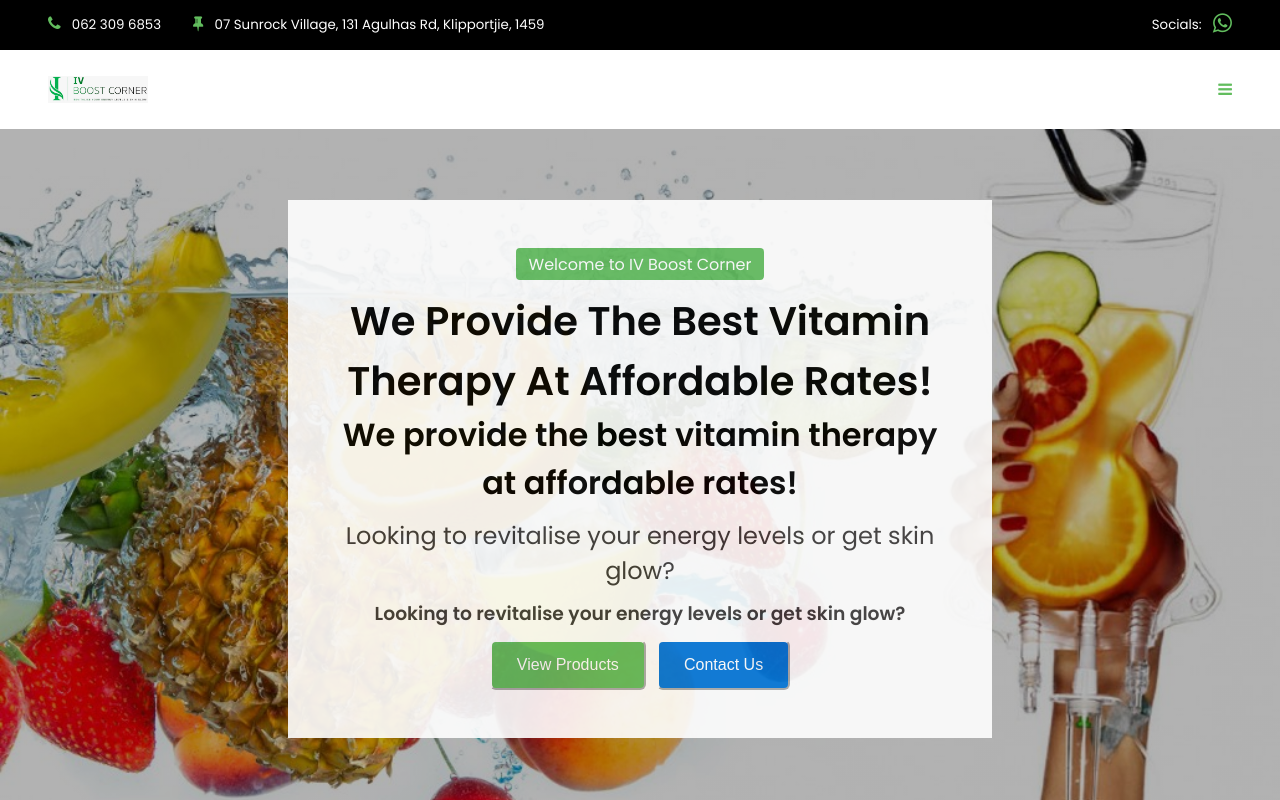
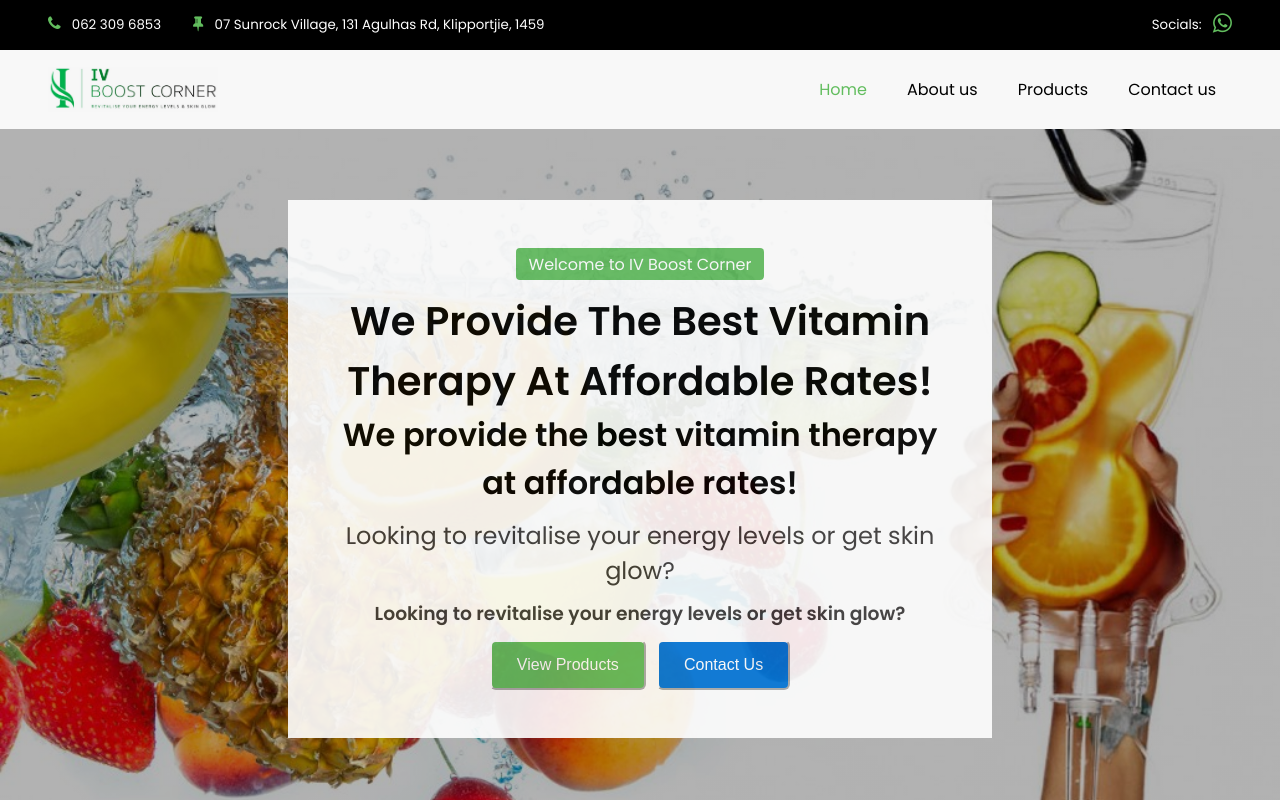
Before and after one commit to siyabongahlongwane/iv-boost-corner, a React (Vite) app: page / in a window 1280 px wide. Built offline with nearby package versions, Linux system fonts and the light colour scheme.

Commit message:
Navbar, Footer updates

```diff
--- a/src/colors.scss
+++ b/src/colors.scss
@@ -6,6 +6,7 @@ $blue-grey: #eff4fa;
 $white: #fff;
 $black: #000;
 $gray: #3c3a3a;
+$dimgrey: #f8f8f8;
 
 /* Colors */
 .primary-col,
@@ -63,3 +64,7 @@ $gray: #3c3a3a;
 .jumbotron-wrapper {
   background-color: $blue-grey;
 }
+
+.dimgrey-bg {
+  background-color: $dimgrey;
+}
--- a/src/components/Footer.tsx
+++ b/src/components/Footer.tsx
@@ -1,11 +1,11 @@
 import { NavLink } from "react-router-dom";
-import logo from "../assets/logo.png";
+import logo from "../assets/logo.jpeg";
 
 const Footer = () => {
   return (
     <div className="d-flex flex-row flex-col-xs white-col padding-med justify-content-between footer gap-1-xs">
       <div className="d-flex flex-col flex-1 padding-std gap-med gap-1-xs">
-        <img width="150px" src={logo} alt="IV Boost Corner Logo" />
+        <img width="200px" src={logo} alt="IV Boost Corner Logo" />
         <span>
           We target people who work hard as they need energy, sportsmen, sportswomen, people with skin problems, older people with athritis, body pains, muscle pain, people who want to detox, or have a hang over.
         </span>
--- a/src/components/Navbar.tsx
+++ b/src/components/Navbar.tsx
@@ -23,7 +23,7 @@ const Navbar = () => {
     },
   ];
   return (
-    <div className="navbar d-flex flex-row block white-bg full-height justify-content-between">
+    <div className="navbar d-flex flex-row block dimgrey-bg full-height justify-content-between">
       <div className="logo d-flex flex-col justify-content-center">
         <img className="block" src={logo} alt="IV Boost Logo" />
       </div>
@@ -45,7 +45,7 @@ const Navbar = () => {
           </span>
         </div>
 
-        <ul className="d-flex flex-row d-none">
+        <ul className={"d-flex flex-row desktop-menu"}>
           {navItems.map(({ path, name }) => {
             return (
               <li key={name}>
--- a/src/flex.scss
+++ b/src/flex.scss
@@ -50,7 +50,7 @@
     flex-wrap: wrap;
 }
 
-.d-none {
+.d-none, .menu-icon {
     display: none;
 }
 
@@ -59,6 +59,10 @@
 }
 
 @media (max-width: 600px) {
+    .menu-icon {
+        display: block;
+    }
+
 
     .flex-row-xs {
         flex-direction: row;
--- a/src/index.scss
+++ b/src/index.scss
@@ -33,7 +33,7 @@ body {
     box-sizing: border-box;
 
     .logo {
-      width: 100px;
+      width: 170px;
     }
 
     .nav-links>ul {
--- a/src/reponsiveness.scss
+++ b/src/reponsiveness.scss
@@ -70,10 +70,6 @@
         width: 100% !important;
     }
 
-    .banner {
-        display: none;
-    }
-
     .box {
         width: 90% !important;
         padding: 1em !important;
@@ -83,11 +79,11 @@
         }
     }
 
-    .d-none-xs {
-        display: none;
+    .d-none-xs, .desktop-menu, .banner  {
+        display: none !important;
     }
 
     .d-flex-xs {
-        display: flex;
+        display: flex !important;
     }
 }
```
